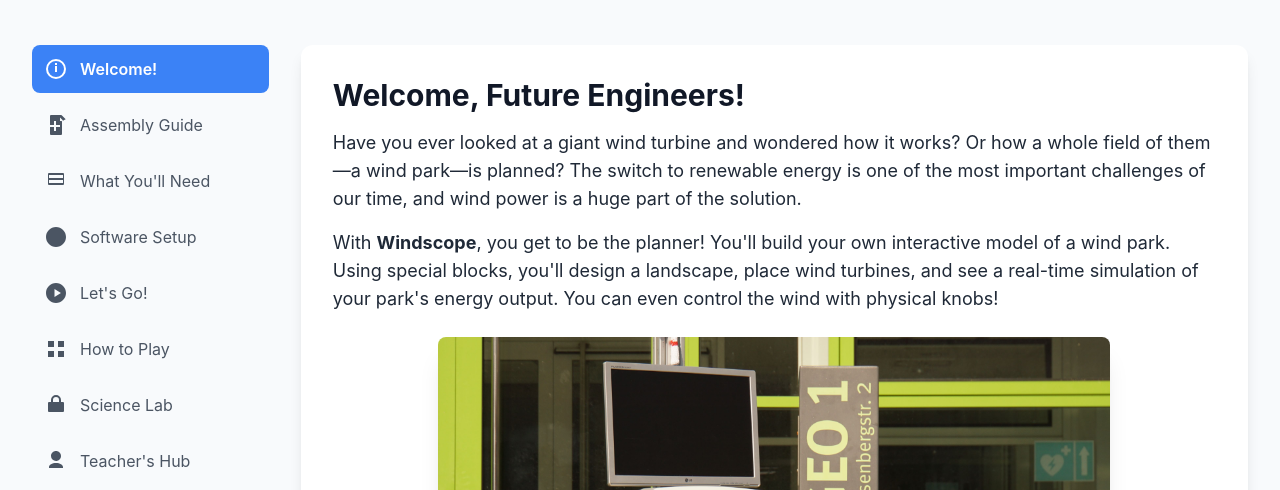
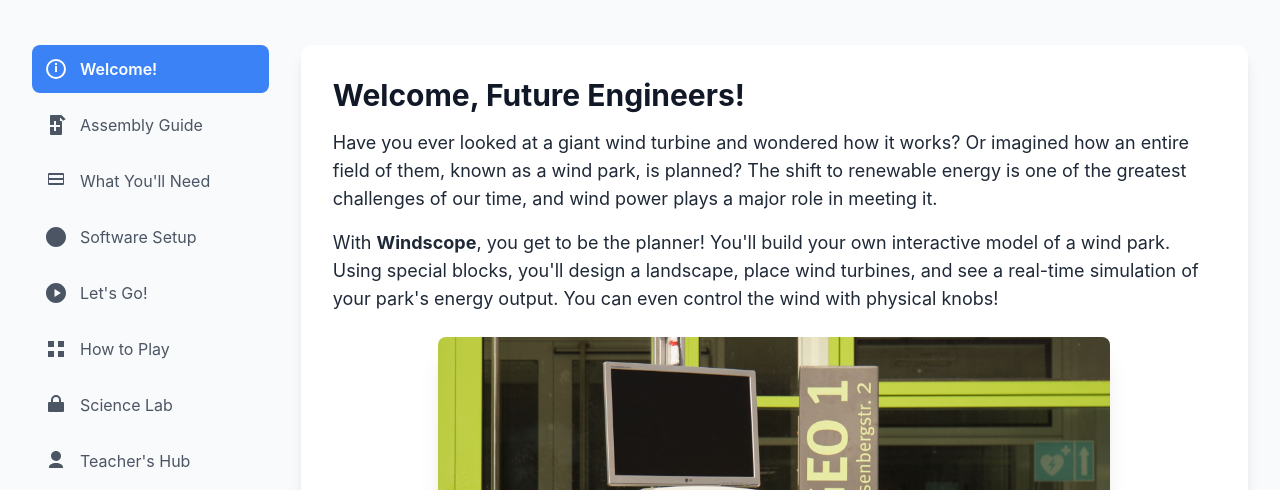
Before and after one commit to AmirRoblex/How_to_Build_Windscope, a plain HTML site: page index.html in a window 1280 px wide. Shown: the part 288-778 px from the top of the page. Drawn offline with nearby package versions, Linux system fonts and the light colour scheme.

Commit message:
Update index.html

```diff
--- a/index.html
+++ b/index.html
@@ -71,7 +71,7 @@
                 <div id="welcome" class="tab-content tab-content-active">
                     <div class="bg-white p-6 md:p-8 rounded-xl shadow-lg">
                         <h2 class="text-3xl font-bold text-gray-900 mb-4">Welcome, Future Engineers!</h2>
-                        <p class="mb-4 text-lg">Have you ever looked at a giant wind turbine and wondered how it works? Or how a whole field of them—a wind park—is planned? The switch to renewable energy is one of the most important challenges of our time, and wind power is a huge part of the solution.</p>
+                        <p class="mb-4 text-lg">Have you ever looked at a giant wind turbine and wondered how it works? Or imagined how an entire field of them, known as a wind park, is planned? The shift to renewable energy is one of the greatest challenges of our time, and wind power plays a major role in meeting it.</p>
                         <p class="mb-6 text-lg">With <strong>Windscope</strong>, you get to be the planner! You'll build your own interactive model of a wind park. Using special blocks, you'll design a landscape, place wind turbines, and see a real-time simulation of your park's energy output. You can even control the wind with physical knobs!</p>
                         <div class="text-center mb-6">
                             <img src="pics/complete_windscope.jpg" alt="The completed Windscope exhibit with a person interacting with it." class="rounded-lg shadow-xl mx-auto max-w-full md:max-w-2xl" onerror="this.onerror=null;this.src='https://placehold.co/800x500/e2e8f0/64748b?text=Windscope+Exhibit';">
```
